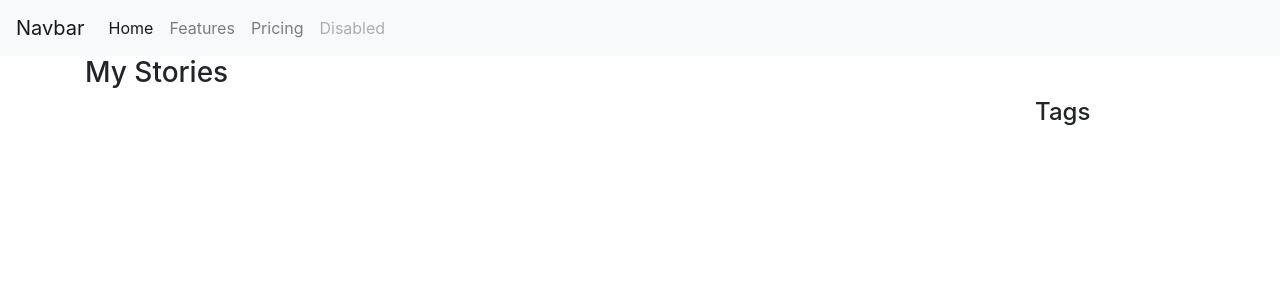
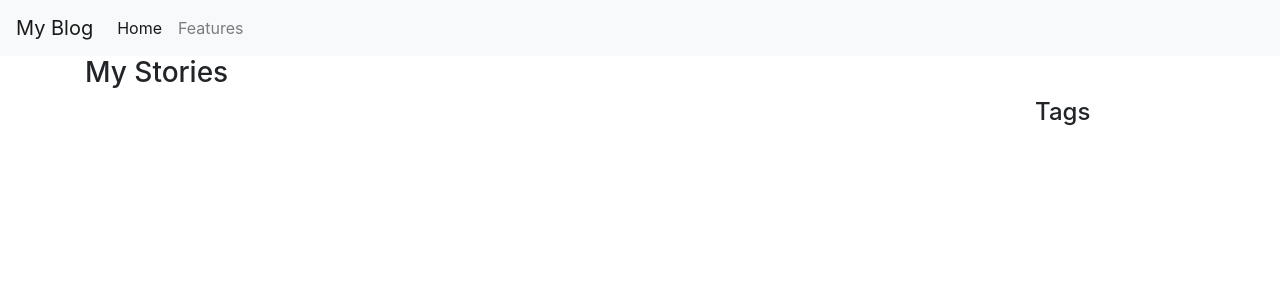
Before and after one commit to ravimathya/SinglePageBlog, a Django app: page / in a window 1280 px wide. Shown: the top 300 px of the page. Run offline with Django 3.2, Linux system fonts and the light colour scheme; data that the repository does not hold is empty; some libraries are stand-ins or nearby versions.

Commit message:
after editing slug

```diff
--- a/blog/urls.py
+++ b/blog/urls.py
@@ -21,8 +21,6 @@ from django.urls import include, path
 urlpatterns = [
     path('admin/', admin.site.urls),
     path('', include('singlepageblog.urls')),
-    path('singlepageblog/', include('singlepageblog.urls')),
-
 ]
 
 if settings.DEBUG:
--- a/singlepageblog/urls.py
+++ b/singlepageblog/urls.py
@@ -6,5 +6,6 @@ app_name = 'singlepageblog'
 
 urlpatterns = [
     path('', views.index, name='index'),
-    path('tag/<str:name>', views.blog_tag, name='tagBlog')
+    path('tag/<str:name>', views.blog_tag, name='tagBlog'),
+    path('<slug:slug>/', views.blog_detail, name='blogDetail')
 ]
--- a/singlepageblog/views.py
+++ b/singlepageblog/views.py
@@ -16,13 +16,13 @@ def index(request):
     return render(request, 'blog/blog.html', context)
 
 
-def blog_detail(request, slug=None):
+def blog_detail(request):
     # Blog is model and slug is used for query.
     instance = get_object_or_404(Blog, slug=slug)
     context = {
         "instance": instance
     }
-    return render(request, 'blog/blogDetail.html', context)
+    return render(request, 'blog/blogDetails.html', context)
 
 
 def blog_tag(request, name=None):
--- a/templates/base.html
+++ b/templates/base.html
@@ -15,7 +15,7 @@
 <body>
     <!-- start nav -->
     <nav class="navbar navbar-expand-lg navbar-light bg-light">
-        <a class="navbar-brand" href="#">Navbar</a>
+        <a class="navbar-brand" href="/">My Blog</a>
         <button class="navbar-toggler" type="button" data-toggle="collapse" data-target="#navbarNav"
             aria-controls="navbarNav" aria-expanded="false" aria-label="Toggle navigation">
             <span class="navbar-toggler-icon"></span>
@@ -23,16 +23,10 @@
         <div class="collapse navbar-collapse" id="navbarNav">
             <ul class="navbar-nav">
                 <li class="nav-item active">
-                    <a class="nav-link" href="#">Home </a>
+                    <a class="nav-link" href="/">Home </a>
                 </li>
                 <li class="nav-item">
-                    <a class="nav-link" href="#">Features</a>
-                </li>
-                <li class="nav-item">
-                    <a class="nav-link" href="#">Pricing</a>
-                </li>
-                <li class="nav-item">
-                    <a class="nav-link disabled" href="#">Disabled</a>
+                    <a class="nav-link" href="{% url 'singlepageblog:index' %}">Features</a>
                 </li>
             </ul>
         </div>
```
Also changed, not shown: singlepageblog/models.py (+30 -0 lines), media/blog/image.png (added), singlepageblog/migrations/0002_auto_20190616_1155.py (added), singlepageblog/migrations/0003_blog_slug.py (added), singlepageblog/migrations/0004_auto_20190616_1206.py (added).
